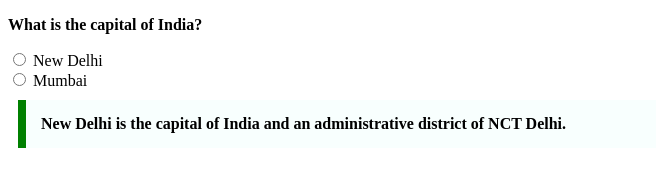
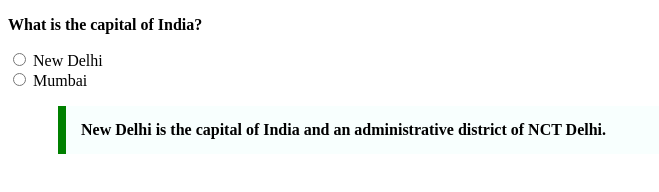
Before and after one commit to acciojob/trivia-Sanjeevlakra, a website: page main.html in a window 1280 px wide. Shown: the whole page, without its empty margins (0-659 px from the left). Drawn offline with Linux system fonts and the light colour scheme.

Commit message:
created a submission

```diff
--- a/main.html
+++ b/main.html
@@ -16,8 +16,8 @@
 		<input type="radio" id="mumbai" name="city" value="Mumbai">
 		<label for="mumbai">Mumbai</label>
 
-		<p class="para">New Delhi is the capital of India and an administrative district of NCT Delhi.</p>
-		<blockquote cite="https://en.wikipedia.org/wiki/New_Delhi"> </blockquote>
+
+		<blockquote cite="https://en.wikipedia.org/wiki/New_Delhi"><p class="para">New Delhi is the capital of India and an administrative district of NCT Delhi.</p></blockquote>
 
 	</div>
     <script type="text/javascript" src="./script.js">
```
